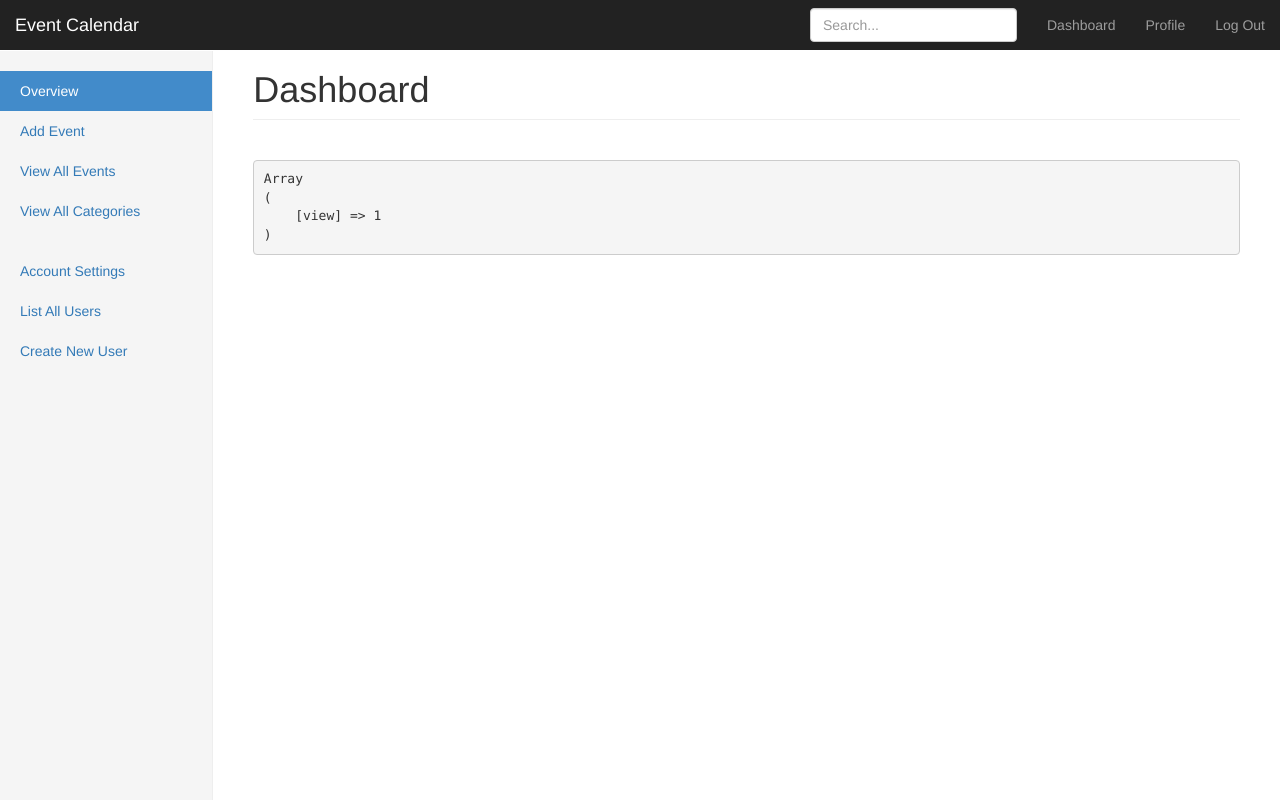
After one commit to Jenyew/PHP-Event-Calendar, a PHP site: page /dashboard.php?view=1 in a window 1280 px wide. The commit adds this page. Run offline with PHP 8.4, Linux system fonts and the light colour scheme; some libraries are stand-ins or nearby versions.

Commit message:
Created Dashboard

```diff
--- /dev/null
+++ b/css/dashboard.css
@@ -0,0 +1,105 @@
+/*
+ * Base structure
+ */
+
+/* Move down content because we have a fixed navbar that is 50px tall */
+body {
+  padding-top: 50px;
+}
+
+
+/*
+ * Global add-ons
+ */
+
+.sub-header {
+  padding-bottom: 10px;
+  border-bottom: 1px solid #eee;
+}
+
+/*
+ * Top navigation
+ * Hide default border to remove 1px line.
+ */
+.navbar-fixed-top {
+  border: 0;
+}
+
+/*
+ * Sidebar
+ */
+
+/* Hide for mobile, show later */
+.sidebar {
+  display: none;
+}
+@media (min-width: 768px) {
+  .sidebar {
+    position: fixed;
+    top: 51px;
+    bottom: 0;
+    left: 0;
+    z-index: 1000;
+    display: block;
+    padding: 20px;
+    overflow-x: hidden;
+    overflow-y: auto; /* Scrollable contents if viewport is shorter than content. */
+    background-color: #f5f5f5;
+    border-right: 1px solid #eee;
+  }
+}
+
+/* Sidebar navigation */
+.nav-sidebar {
+  margin-right: -21px; /* 20px padding + 1px border */
+  margin-bottom: 20px;
+  margin-left: -20px;
+}
+.nav-sidebar > li > a {
+  padding-right: 20px;
+  padding-left: 20px;
+}
+.nav-sidebar > .active > a,
+.nav-sidebar > .active > a:hover,
+.nav-sidebar > .active > a:focus {
+  color: #fff;
+  background-color: #428bca;
+}
+
+
+/*
+ * Main content
+ */
+
+.main {
+  padding: 20px;
+}
+@media (min-width: 768px) {
+  .main {
+    padding-right: 40px;
+    padding-left: 40px;
+  }
+}
+.main .page-header {
+  margin-top: 0;
+}
+
+
+/*
+ * Placeholder dashboard ideas
+ */
+
+.placeholders {
+  margin-bottom: 30px;
+  text-align: center;
+}
+.placeholders h4 {
+  margin-bottom: 0;
+}
+.placeholder {
+  margin-bottom: 20px;
+}
+.placeholder img {
+  display: inline-block;
+  border-radius: 50%;
+}
--- /dev/null
+++ b/dashboard.php
@@ -0,0 +1,262 @@
+<?php
+    include ("lib/Init.php");
+
+
+
+
+?>
+<!DOCTYPE html>
+<html lang="en">
+  <head>
+    <meta charset="utf-8">
+    <meta http-equiv="X-UA-Compatible" content="IE=edge">
+    <meta name="viewport" content="width=device-width, initial-scale=1">
+    <!-- The above 3 meta tags *must* come first in the head; any other head content must come *after* these tags -->
+    <meta name="description" content="">
+    <meta name="author" content="">
+    <!--<link rel="icon" href="../../favicon.ico">-->
+
+    <title>Calendar Dashboard</title>
+
+    <!-- Bootstrap core CSS -->
+    <link href="css/bootstrap.min.css" rel="stylesheet">
+
+    <!-- Custom styles for this template -->
+    <link href="css/dashboard.css" rel="stylesheet">
+
+
+    <!-- HTML5 shim and Respond.js for IE8 support of HTML5 elements and media queries -->
+    <!--[if lt IE 9]>
+      <script src="https://oss.maxcdn.com/html5shiv/3.7.2/html5shiv.min.js"></script>
+      <script src="https://oss.maxcdn.com/respond/1.4.2/respond.min.js"></script>
+    <![endif]-->
+  </head>
+
+  <body>
+
+    <nav class="navbar navbar-inverse navbar-fixed-top">
+      <div class="container-fluid">
+        <div class="navbar-header">
+          <button type="button" class="navbar-toggle collapsed" data-toggle="collapse" data-target="#navbar" aria-expanded="false" aria-controls="navbar">
+            <span class="sr-only">Toggle navigation</span>
+            <span class="icon-bar"></span>
+            <span class="icon-bar"></span>
+            <span class="icon-bar"></span>
+          </button>
+          <a class="navbar-brand" href="#">Event Calendar</a>
+        </div>
+        <div id="navbar" class="navbar-collapse collapse">
+          <ul class="nav navbar-nav navbar-right">
+              <li><a href="dashboard.php">Dashboard</a></li>
+            <!--<li><a href="#">Settings</a></li>-->
+            <li><a href="dashboard.php?view=profile">Profile</a></li>
+            <li><a href="#">Log Out</a></li>
+          </ul>
+          <form class="navbar-form navbar-right">
+            <input type="text" class="form-control" placeholder="Search...">
+          </form>
+        </div>
+      </div>
+    </nav>
+
+    <div class="container-fluid">
+      <div class="row">
+        <div class="col-sm-3 col-md-2 sidebar">
+          <ul class="nav nav-sidebar">
+            <li class="active"><a href="dashboard.php?view=overview">Overview <span class="sr-only">(current)</span></a></li>
+            <li><a href="dashboard.php?view=addEvent">Add Event</a></li>
+            <li><a href="dashboard.php?view=allEvents">View All Events</a></li>
+            <li><a href="dashboard.php?view=allCategories">View All Categories</a></li>
+          </ul>
+          <ul class="nav nav-sidebar">
+            <li><a href="dashboard.php?view=account">Account Settings</a></li>
+            <li><a href="dashboard.php?view=users">List All Users</a></li>
+            <li><a href="dashboard.php?view=newUser">Create New User</a></li>
+            <!--<li><a href=""></a></li>-->
+            <!--<li><a href="">More navigation</a></li>-->
+          </ul>
+          <!--<ul class="nav nav-sidebar">-->
+            <!--<li><a href="">Nav item again</a></li>-->
+            <!--<li><a href="">One more nav</a></li>-->
+            <!--<li><a href="">Another nav item</a></li>-->
+          <!--</ul>-->
+        </div>
+        <div class="col-sm-9 col-sm-offset-3 col-md-10 col-md-offset-2 main">
+          <h1 class="page-header">Dashboard</h1>
+          <?php
+          print "<br /><pre>";
+          print_r ($_GET);
+          print "</pre>";
+          if ($_GET["view"] === "profile") {
+              showProfile();
+          }
+          if ($_GET["view"] === "profile") {
+              showProfile();
+          }
+
+          ?>
+<!--
+          <div class="row placeholders">
+            <div class="col-xs-6 col-sm-3 placeholder">
+              <img data-src="holder.js/200x200/auto/sky" class="img-responsive" alt="Generic placeholder thumbnail">
+              <h4>Label</h4>
+              <span class="text-muted">Something else</span>
+            </div>
+            <div class="col-xs-6 col-sm-3 placeholder">
+              <img data-src="holder.js/200x200/auto/vine" class="img-responsive" alt="Generic placeholder thumbnail">
+              <h4>Label</h4>
+              <span class="text-muted">Something else</span>
+            </div>
+            <div class="col-xs-6 col-sm-3 placeholder">
+              <img data-src="holder.js/200x200/auto/sky" class="img-responsive" alt="Generic placeholder thumbnail">
+              <h4>Label</h4>
+              <span class="text-muted">Something else</span>
+            </div>
+            <div class="col-xs-6 col-sm-3 placeholder">
+              <img data-src="holder.js/200x200/auto/vine" class="img-responsive" alt="Generic placeholder thumbnail">
+              <h4>Label</h4>
+              <span class="text-muted">Something else</span>
+            </div>
+          </div>
+
+          <h2 class="sub-header">Section title</h2>
+          <div class="table-responsive">
+            <table class="table table-striped">
+              <thead>
+                <tr>
+                  <th>#</th>
+                  <th>Header</th>
+                  <th>Header</th>
+                  <th>Header</th>
+                  <th>Header</th>
+                </tr>
+              </thead>
+              <tbody>
+                <tr>
+                  <td>1,001</td>
+                  <td>Lorem</td>
+                  <td>ipsum</td>
+                  <td>dolor</td>
+                  <td>sit</td>
+                </tr>
+                <tr>
+                  <td>1,002</td>
+                  <td>amet</td>
+                  <td>consectetur</td>
+                  <td>adipiscing</td>
+                  <td>elit</td>
+                </tr>
+                <tr>
+                  <td>1,003</td>
+                  <td>Integer</td>
+                  <td>nec</td>
+                  <td>odio</td>
+                  <td>Praesent</td>
+                </tr>
+                <tr>
+                  <td>1,003</td>
+                  <td>libero</td>
+                  <td>Sed</td>
+                  <td>cursus</td>
+                  <td>ante</td>
+                </tr>
+                <tr>
+                  <td>1,004</td>
+                  <td>dapibus</td>
+                  <td>diam</td>
+                  <td>Sed</td>
+                  <td>nisi</td>
+                </tr>
+                <tr>
+                  <td>1,005</td>
+                  <td>Nulla</td>
+                  <td>quis</td>
+                  <td>sem</td>
+                  <td>at</td>
+                </tr>
+                <tr>
+                  <td>1,006</td>
+                  <td>nibh</td>
+                  <td>elementum</td>
+                  <td>imperdiet</td>
+                  <td>Duis</td>
+                </tr>
+                <tr>
+                  <td>1,007</td>
+                  <td>sagittis</td>
+                  <td>ipsum</td>
+                  <td>Praesent</td>
+                  <td>mauris</td>
+                </tr>
+                <tr>
+                  <td>1,008</td>
+                  <td>Fusce</td>
+                  <td>nec</td>
+                  <td>tellus</td>
+                  <td>sed</td>
+                </tr>
+                <tr>
+                  <td>1,009</td>
+                  <td>augue</td>
+                  <td>semper</td>
+                  <td>porta</td>
+                  <td>Mauris</td>
+                </tr>
+                <tr>
+                  <td>1,010</td>
+                  <td>massa</td>
+                  <td>Vestibulum</td>
+                  <td>lacinia</td>
+                  <td>arcu</td>
+                </tr>
+                <tr>
+                  <td>1,011</td>
+                  <td>eget</td>
+                  <td>nulla</td>
+                  <td>Class</td>
+                  <td>aptent</td>
+                </tr>
+                <tr>
+                  <td>1,012</td>
+                  <td>taciti</td>
+                  <td>sociosqu</td>
+                  <td>ad</td>
+                  <td>litora</td>
+                </tr>
+                <tr>
+                  <td>1,013</td>
+                  <td>torquent</td>
+                  <td>per</td>
+                  <td>conubia</td>
+                  <td>nostra</td>
+                </tr>
+                <tr>
+                  <td>1,014</td>
+                  <td>per</td>
+                  <td>inceptos</td>
+                  <td>himenaeos</td>
+                  <td>Curabitur</td>
+                </tr>
+                <tr>
+                  <td>1,015</td>
+                  <td>sodales</td>
+                  <td>ligula</td>
+                  <td>in</td>
+                  <td>libero</td>
+                </tr>
+              </tbody>
+            </table>
+          </div>-->
+        </div>
+      </div>
+    </div>
+
+    <!-- Bootstrap core JavaScript
+    ================================================== -->
+    <!-- Placed at the end of the document so the pages load faster -->
+    <script src="https://ajax.googleapis.com/ajax/libs/jquery/1.11.2/jquery.min.js"></script>
+    <script src="js/bootstrap.min.js"></script>
+    <!-- IE10 viewport hack for Surface/desktop Windows 8 bug -->
+    <script src="js/ie10-viewport-bug-workaround.js"></script>
+  </body>
+</html>
--- a/lib/Users.php
+++ b/lib/Users.php
@@ -77,3 +77,8 @@ function deleteUser() {
 function loadAllUsers() {
     //Load data for all users from database.
 }
+
+function showProfile() {
+    //Show profile in main part of dashboard.
+    print "This is my profile!";
+}
```
Also changed, not shown: Login.php (+71 -11 lines), css/signin.css (added, +40 -0 lines).
